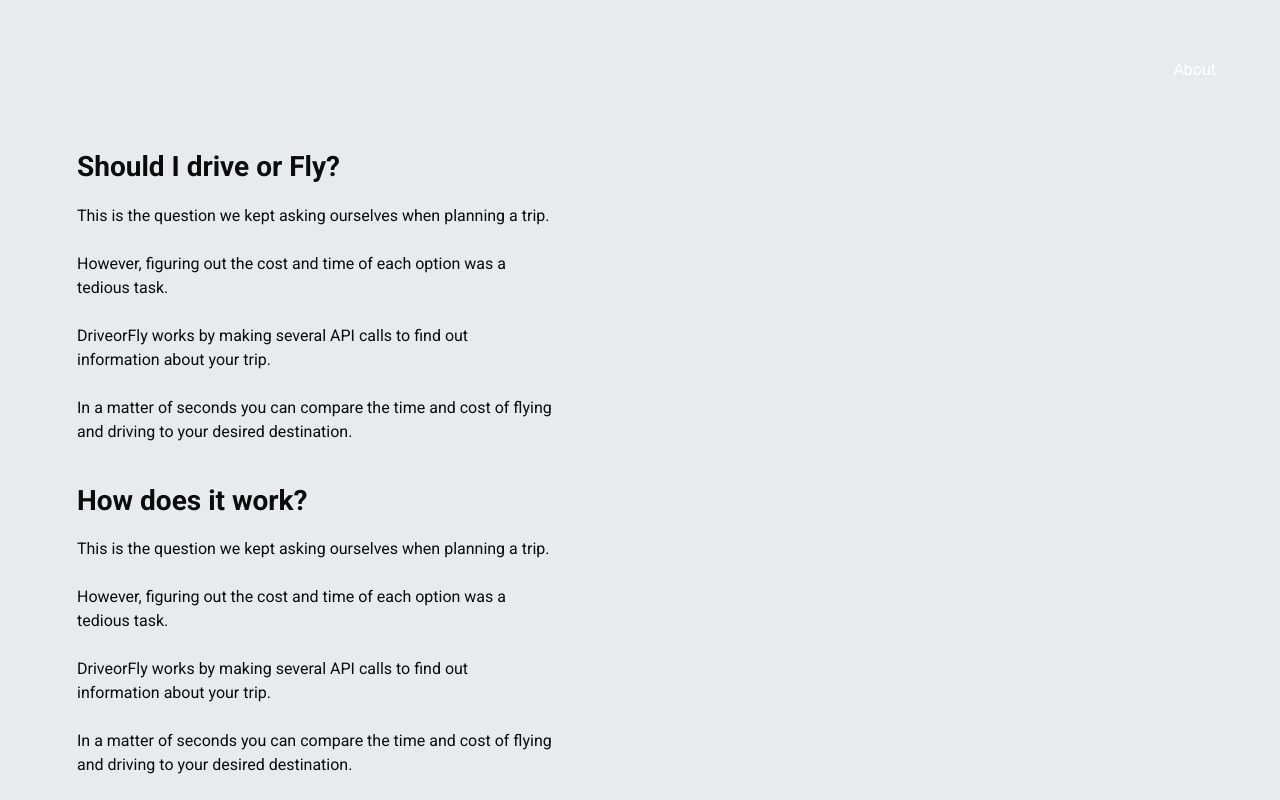
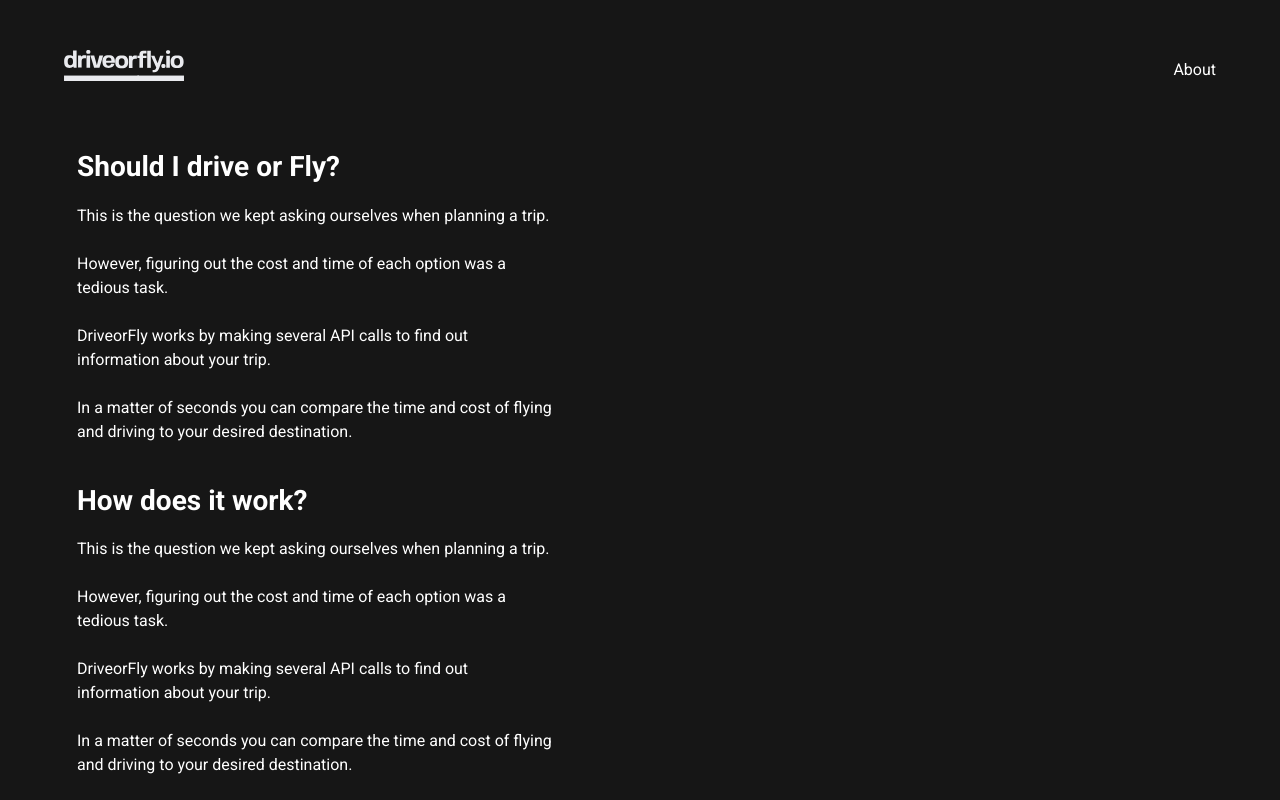
Before and after one commit to felipefischel/django-drive-or-fly, a Django app: page /about/ in a window 1280 px wide. Run offline with Django 4.2, Linux system fonts and the light colour scheme; style sheets or scripts are compiled from the project's sources; some libraries are stand-ins or nearby versions.

Commit message:
changed background images/color of templates

```diff
--- a/TransportationComparison/static/TransportationComparison/sass/_about.scss
+++ b/TransportationComparison/static/TransportationComparison/sass/_about.scss
@@ -10,6 +10,7 @@
 .about-header {
   margin-bottom: 20px;
   margin-top: 40px;
+  color: white;
 }
 
 .navbar-text{
@@ -19,7 +20,3 @@
 .nav-logo-img {
   color: black;
 }
-
-// .nav-logo-img{
-//   width: 120px;
-// }
--- a/TransportationComparison/static/TransportationComparison/sass/_design.scss
+++ b/TransportationComparison/static/TransportationComparison/sass/_design.scss
@@ -41,4 +41,5 @@ a{
 span {
   display: block;
   line-height: 1.5em;
+  color: white;
 }
--- a/TransportationComparison/static/TransportationComparison/sass/_variables.scss
+++ b/TransportationComparison/static/TransportationComparison/sass/_variables.scss
@@ -3,7 +3,7 @@
 :root {
   --blue: #3d8fff;
   --yellow: #ffba06;
-  --black: #0b0b0b;
+  --black: #161616;
   --white: #e9eaee;
   --roboto: 'Roboto', sans-serif;
 }
--- a/TransportationComparison/templates/TransportationComparison/about.html
+++ b/TransportationComparison/templates/TransportationComparison/about.html
@@ -7,7 +7,7 @@
 
 {% block content %}
 
-<div class="background-ad-image" style="background-color: var(--white)">
+<div class="background-ad-image" style="background-color: var(--black)">
 
   <div class="container about-container">
     <h1 class="about-header">Should I drive or Fly?</h1>
--- a/TransportationComparison/templates/TransportationComparison/base.html
+++ b/TransportationComparison/templates/TransportationComparison/base.html
@@ -6,7 +6,7 @@
       <meta charset="UTF-8">
       <meta http-equiv="X-UA-Compatible" content="IE=edge">
       <meta name="viewport" content="width=device-width, initial-scale=1.0">
-      <title>{% block title %}{% endblock %} | Drive or Fly </title>
+      <title> Drive or Fly | {% block title %}{% endblock %}</title>
       <meta name="description" content="{% block description %}{% endblock %}">
       <meta name="keywords" content="{% block keywords %}{% endblock %}">
 
--- a/TransportationComparison/templates/TransportationComparison/index.html
+++ b/TransportationComparison/templates/TransportationComparison/index.html
@@ -6,7 +6,7 @@
 {% block keywords %}Flight, Fly, Drive, Cost, Time, Compare, Calculator, Cheapest, Travel, From, To{% endblock %}
 {% block content %}
 
-<div class="background-ad-image" style="background-image: {{backgroundimage}}">
+<div class="background-ad-image" style="background-image: url('{% static 'TransportationComparison/images/DriveOrFly-Background-Image.svg' %}');">
   <div class="main-form-container">
     {{ form.media }}
     <form action="{% url 'comparison:compare'%}" method="post">
--- a/TransportationComparison/templates/TransportationComparison/result.html
+++ b/TransportationComparison/templates/TransportationComparison/result.html
@@ -5,7 +5,7 @@
 
 {% block content %}
 
-<div class="background-ad-image" style="background-image: {{backgroundimage}}">
+<div class="background-ad-image" style="background-color: var(--black)">
   <div class="container result-main-container">
     <div class="row results-columns-container">
       <div class="col-md-6 drive-column">
--- a/TransportationComparison/views.py
+++ b/TransportationComparison/views.py
@@ -17,7 +17,7 @@ from .utils import  dateUtils
 def Index(request):
     template = loader.get_template('TransportationComparison/index.html')
     form = TripForm()
-    backgroundimage = "url('https://www.alistdaily.com/wp-content/uploads/2019/05/WeTransferNewBranding_Feature.jpg')"
+    backgroundimage = "url('https://drive.google.com/file/d/1ofqWqnfwzSzw_Ms-9dAy363nmqCiKeHr/view?usp=sharing')"
     #TODO: Make  backroundImage pull from an image from gcloud randomly
     context = {'form':form, 'backgroundimage': backgroundimage}
     return HttpResponse(template.render(context, request))
@@ -37,7 +37,7 @@ def Result(request, trip_output_id):
       raise Http404("Trip does not exist")
 
     template = loader.get_template('TransportationComparison/result.html')
-    backgroundimage = "url('https://www.alistdaily.com/wp-content/uploads/2019/05/WeTransferNewBranding_Feature.jpg')"
+    backgroundimage = "url('https://drive.google.com/file/d/1ofqWqnfwzSzw_Ms-9dAy363nmqCiKeHr/view?usp=sharing')"
 
     #leemos la base de datos y la guardamos en una variable X
     context = {
@@ -54,7 +54,7 @@ def Result(request, trip_output_id):
 
 
 def Compare(request):
-    backgroundimage = "url('https://www.alistdaily.com/wp-content/uploads/2019/05/WeTransferNewBranding_Feature.jpg')"
+    backgroundimage = "url('https://drive.google.com/file/d/1ofqWqnfwzSzw_Ms-9dAy363nmqCiKeHr/view?usp=sharing')"
     #TODO: Make  backroundImage pull from an image from gcloud randomly
   # if this is a POST request we need to process the form data
     if request.method == 'POST':
--- a/myproject/settings.py
+++ b/myproject/settings.py
@@ -74,7 +74,7 @@ SASS_PROCESSOR_ROOT = os.path.join(BASE_DIR, 'TransportationComparison/static/Tr
 SASS_PROCESSOR_OUTPUT_DIR = os.path.join(BASE_DIR, 'TransportationComparison/static/TransportationComparison/css')
 
 
-#!!!!!!! FOR DEPLOYMENT UNCOMMENT THESE LINES AND RUN COLLECTSTATIC AND THEN
+#!!!!!!! FOR DEPLOYMENT UNCOMMENT THESE LINES
 
 # STATIC_URL = 'https://storage.googleapis.com/drive-or-fly-368123-media/'
 
```
Also changed, not shown: TransportationComparison/static/TransportationComparison/sass/TransportationComparison/sass/style.css (+5 -3 lines), TransportationComparison/static/TransportationComparison/images/DriveOrFly-Background-Image.svg (added), 1 other file.
